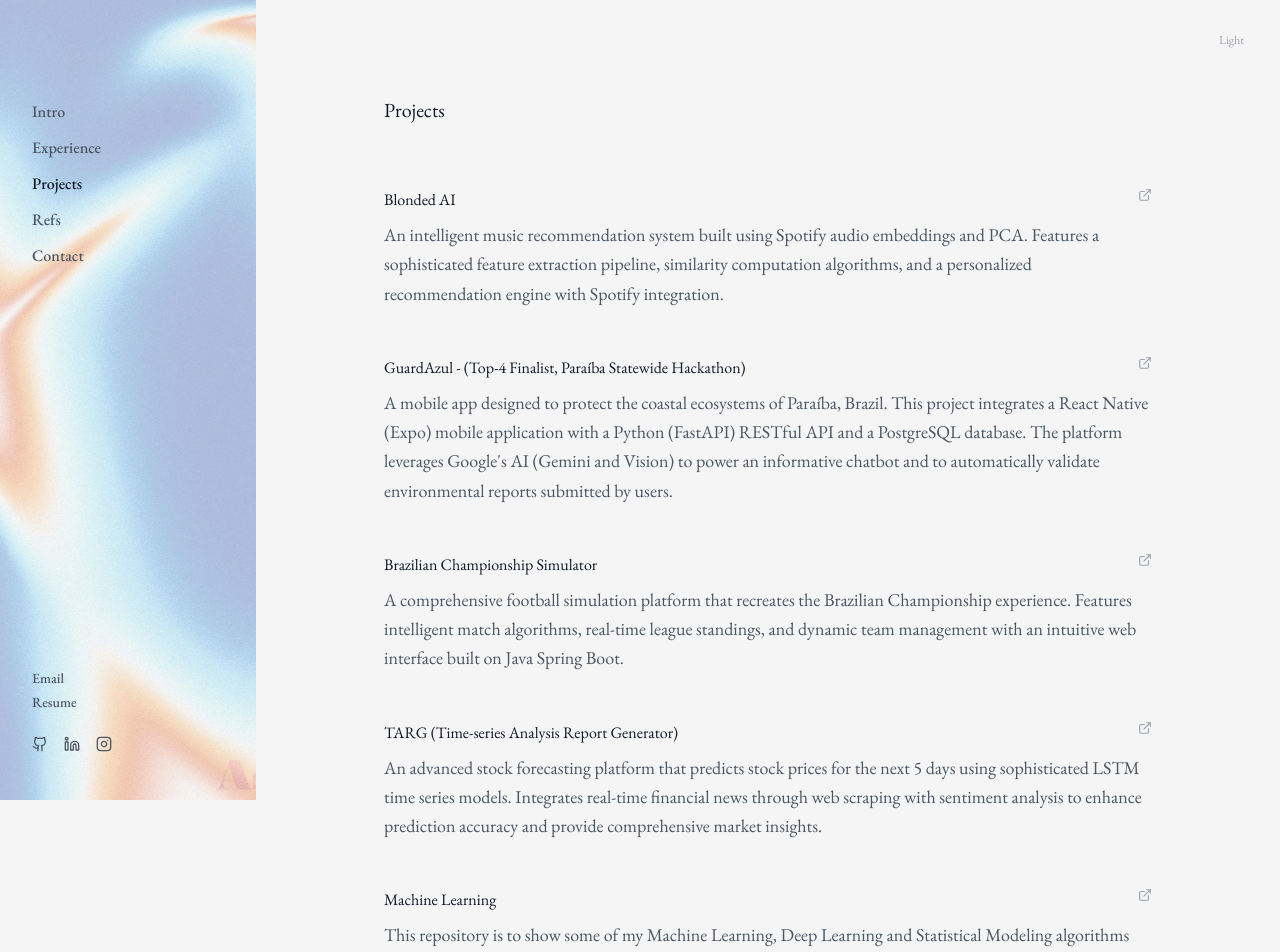
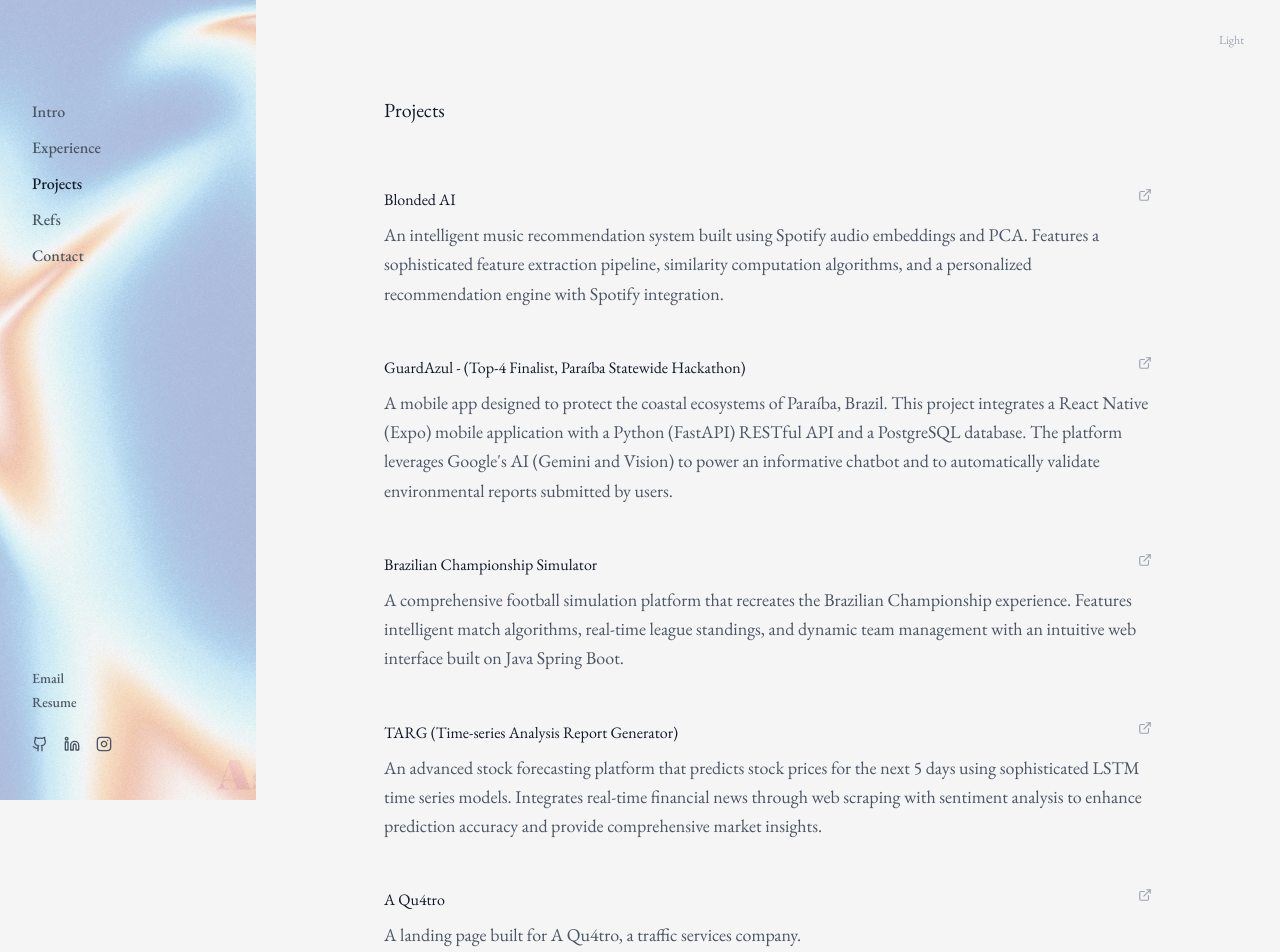
Before and after one commit to rafaeltorresng/rafaeltorresng.github.io, a React (Vite) app: page /projects in a window 1280 px wide. Shown: the top 952 px of the page. Built offline with nearby package versions, Linux system fonts and the light colour scheme.

Commit message:
feat: add A Qu4tro landing page project to projects list
Agent-Logs-Url: https://github.com/rafaeltorresng/rafaeltorresng.github.io/sessions/3e6730e2-53c6-4a16-a59b-1bcbf54a3a66

Co-authored-by: rafaeltorresng <162246125+rafaeltorresng@users.noreply.github.com>

```diff
--- a/src/pages/Projects.jsx
+++ b/src/pages/Projects.jsx
@@ -22,6 +22,11 @@ const Projects = ({ darkMode }) => {
             title: 'TARG (Time-series Analysis Report Generator)',
             description: 'An advanced stock forecasting platform that predicts stock prices for the next 5 days using sophisticated LSTM time series models. Integrates real-time financial news through web scraping with sentiment analysis to enhance prediction accuracy and provide comprehensive market insights.',
             github: 'https://github.com/Vitoreism/TARG'
+        },
+        {
+            title: 'A Qu4tro',
+            description: 'A landing page built for A Qu4tro, a traffic services company.',
+            github: 'https://a4servicosdetransito.com.br'
         },
         {
             title: 'Machine Learning',
```
